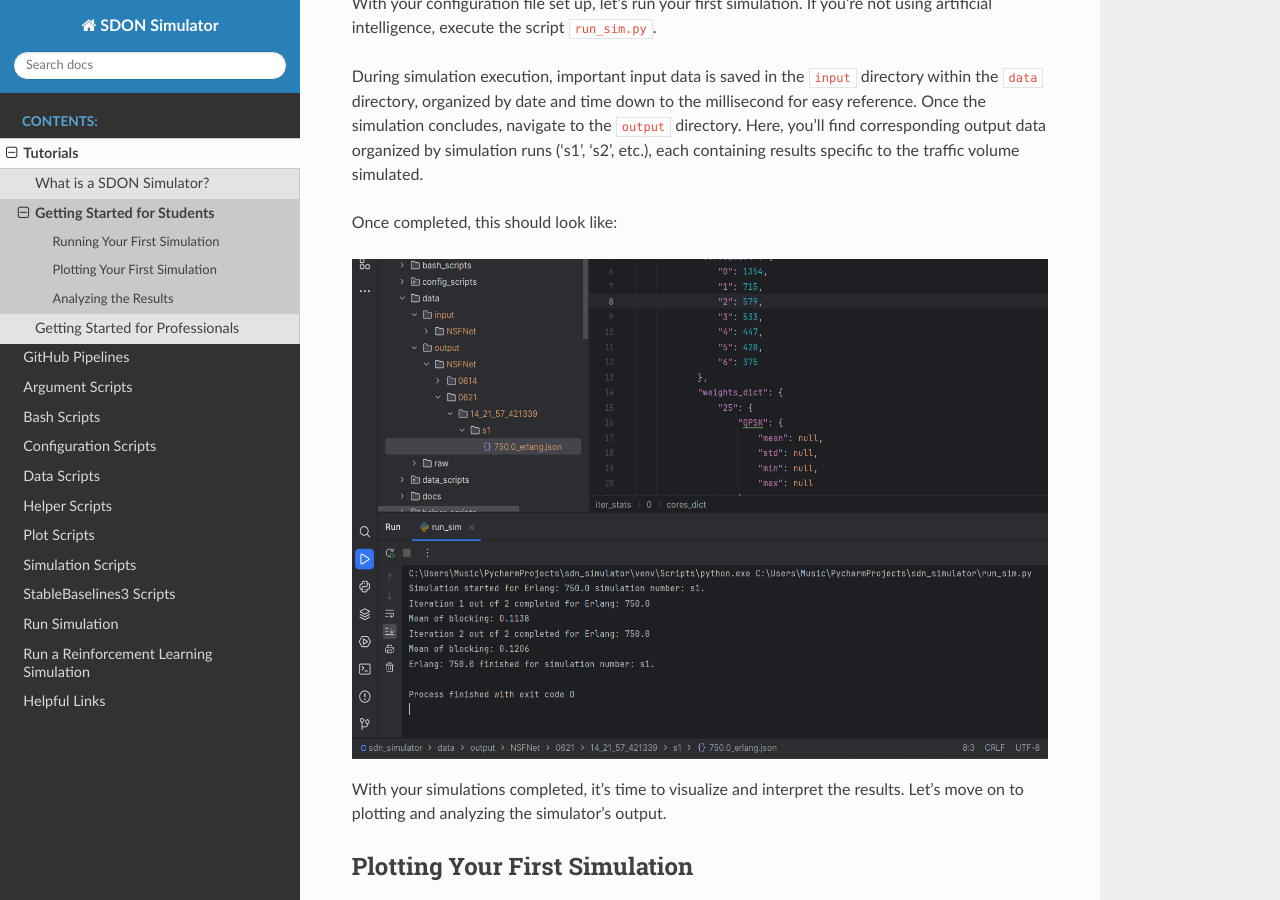
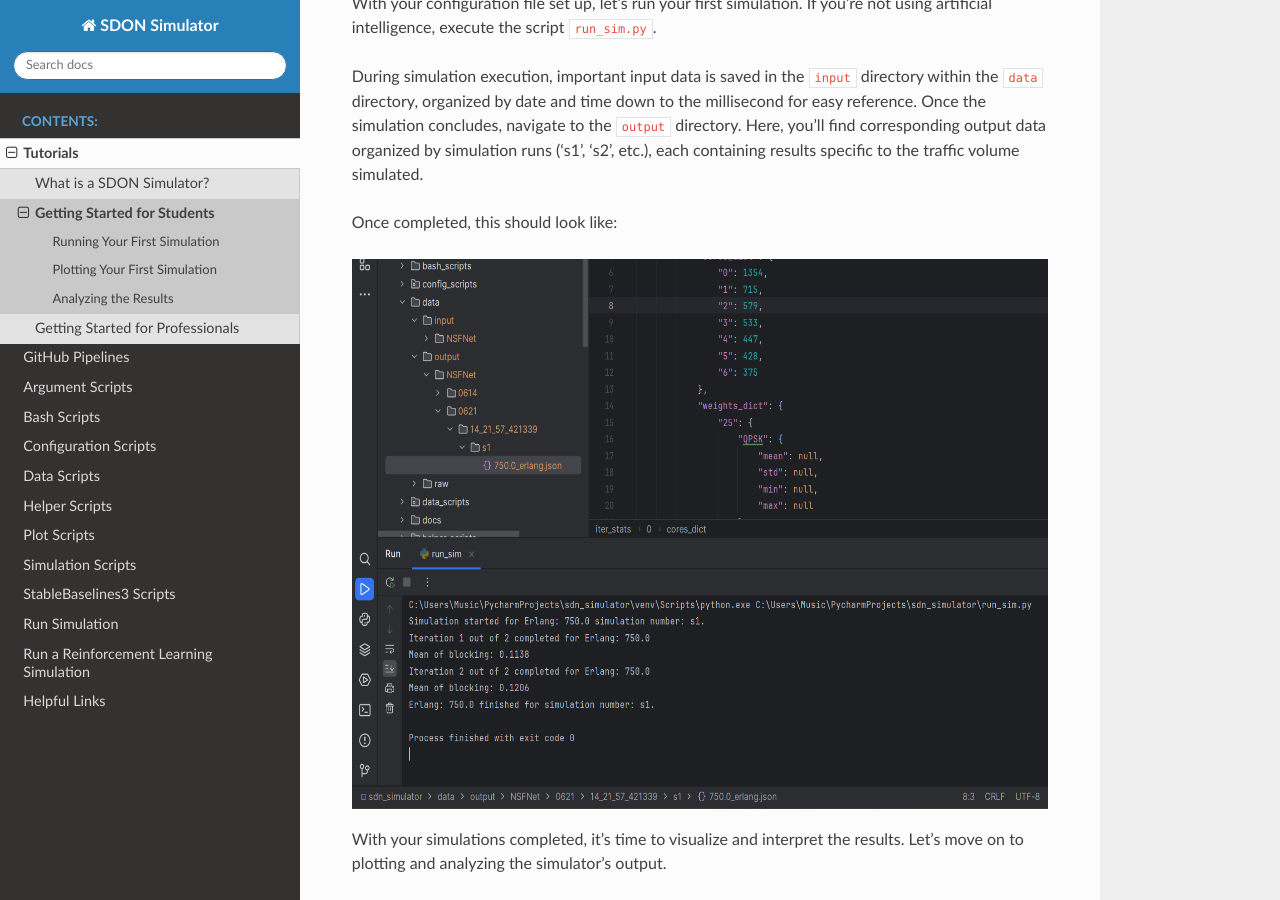
Before and after one commit to SDNNetSim/SDON_simulator, a Sphinx documentation site: the page built from docs/tutorials/getting_started_student.rst, in a window 1280 px wide and 900 px high, scrolled down 1702 px. Built offline with Sphinx 7.4.7 and the Read the Docs theme 2.0.0, drawn with Linux system fonts in a browser that asks for light colours; pages that are not in the unit, such as notebooks, are missing from menus.

Commit message:
Fix multi-band image size

```diff
--- a/docs/tutorials/getting_started_student.rst
+++ b/docs/tutorials/getting_started_student.rst
@@ -50,7 +50,7 @@ Once completed, this should look like:
 .. image:: _images/first_sim_run.png
    :alt: Example simulation run
    :width: 700px
-   :height: 500px
+   :height: 550px
    :align: center
 
 .. raw:: html
```
